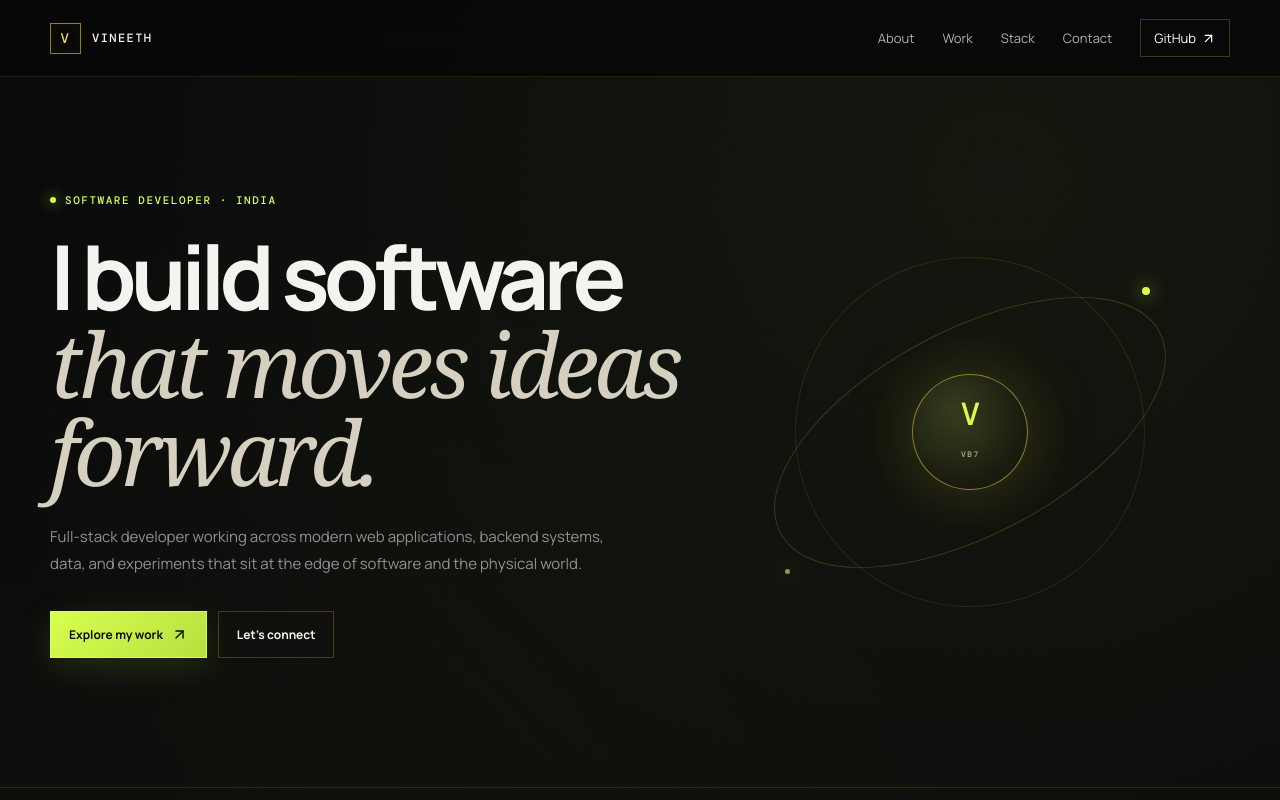
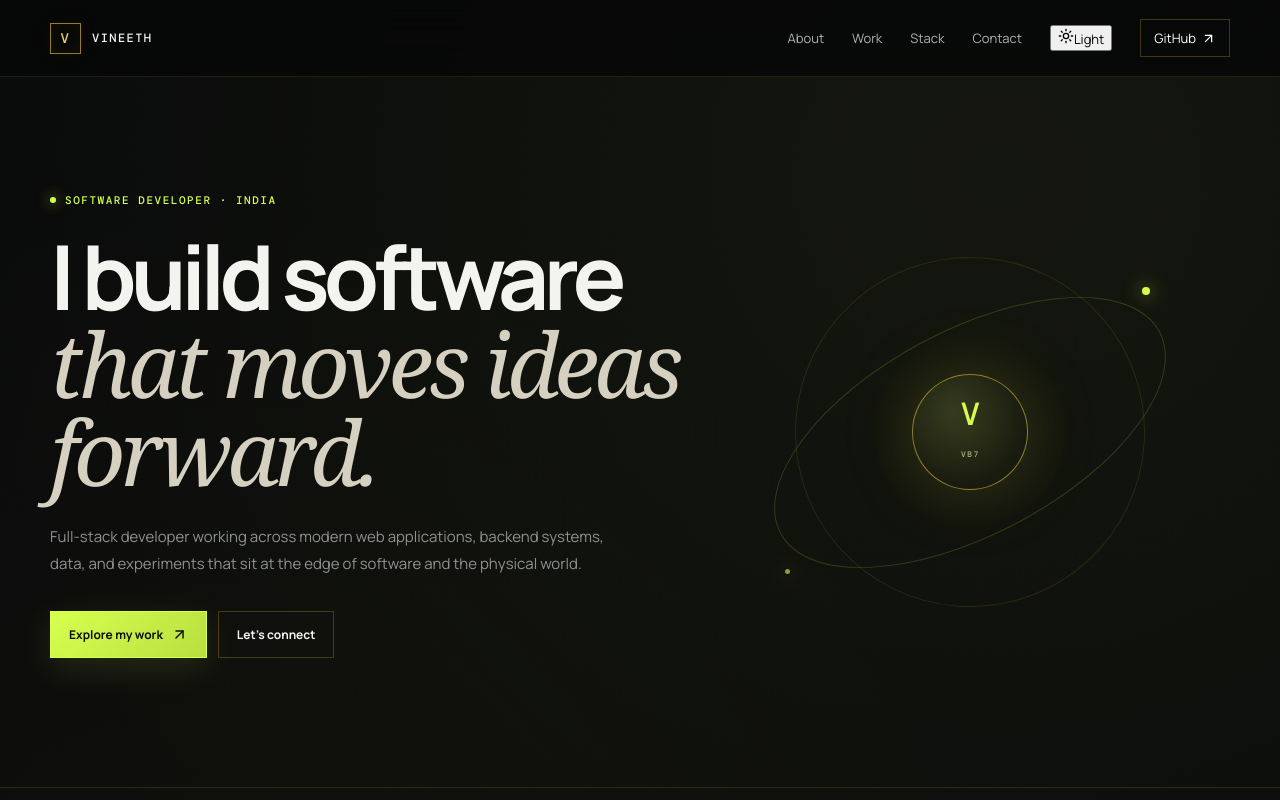
Before and after one commit to VineethVB7/Wineat.github.io, a React (Vite) app: page / in a window 1280 px wide. Shown: the top 800 px of the page. Built offline with nearby package versions, Linux system fonts and the light colour scheme; a web font is replaced by a local one.

Commit message:
feat: add light and dark portfolio themes

```diff
--- a/src/main.jsx
+++ b/src/main.jsx
@@ -1,6 +1,6 @@
 import React from 'react'
 import { createRoot } from 'react-dom/client'
-import { ArrowUpRight, Mail, MapPin, Code2, Server, Database, Cpu, Menu, X } from 'lucide-react'
+import { ArrowUpRight, Mail, MapPin, Code2, Server, Database, Cpu, Menu, X, Sun, Moon } from 'lucide-react'
 import GvsPage from './GvsPage'
 import './styles.css'
 import './theme.css'
@@ -24,22 +24,40 @@ const LINKEDIN = 'https://www.linkedin.com/in/vineeth-bhagavati-4b5371246'
 
 function useHashRoute() {
   const [route, setRoute] = React.useState(() => window.location.hash || '#top')
-
   React.useEffect(() => {
     const onHashChange = () => setRoute(window.location.hash || '#top')
     window.addEventListener('hashchange', onHashChange)
     return () => window.removeEventListener('hashchange', onHashChange)
   }, [])
+  return route
+}
 
-  return route
+function useTheme() {
+  const [theme, setTheme] = React.useState(() => localStorage.getItem('portfolio-theme') || 'dark')
+  React.useEffect(() => {
+    document.documentElement.dataset.theme = theme
+    localStorage.setItem('portfolio-theme', theme)
+  }, [theme])
+  return { theme, toggleTheme: () => setTheme(current => current === 'dark' ? 'light' : 'dark') }
+}
+
+function ThemeToggle({ theme, toggleTheme }) {
+  const light = theme === 'light'
+  return (
+    <button className="theme-toggle" onClick={toggleTheme} aria-label={`Switch to ${light ? 'dark' : 'light'} mode`} title={`Switch to ${light ? 'dark' : 'light'} mode`}>
+      {light ? <Moon size={16} /> : <Sun size={16} />}
+      <span>{light ? 'Dark' : 'Light'}</span>
+    </button>
+  )
 }
 
 function App() {
   const route = useHashRoute()
+  const { theme, toggleTheme } = useTheme()
   const [open, setOpen] = React.useState(false)
   const closeMenu = () => setOpen(false)
 
-  if (route === '#gvs') return <GvsPage />
+  if (route === '#gvs') return <GvsPage theme={theme} toggleTheme={toggleTheme} />
 
   return (
     <div className="site-shell">
@@ -49,6 +67,7 @@ function App() {
           <button className="menu-button" onClick={() => setOpen(!open)} aria-label="Toggle navigation">{open ? <X size={21} /> : <Menu size={21} />}</button>
           <div className={`nav-links ${open ? 'is-open' : ''}`}>
             <a href="#about" onClick={closeMenu}>About</a><a href="#work" onClick={closeMenu}>Work</a><a href="#stack" onClick={closeMenu}>Stack</a><a href="#contact" onClick={closeMenu}>Contact</a>
+            <ThemeToggle theme={theme} toggleTheme={toggleTheme} />
             <a className="nav-cta" href="https://github.com/VineethVB7" target="_blank" rel="noreferrer" onClick={closeMenu}>GitHub <ArrowUpRight size={15} /></a>
           </div>
         </nav>
```
